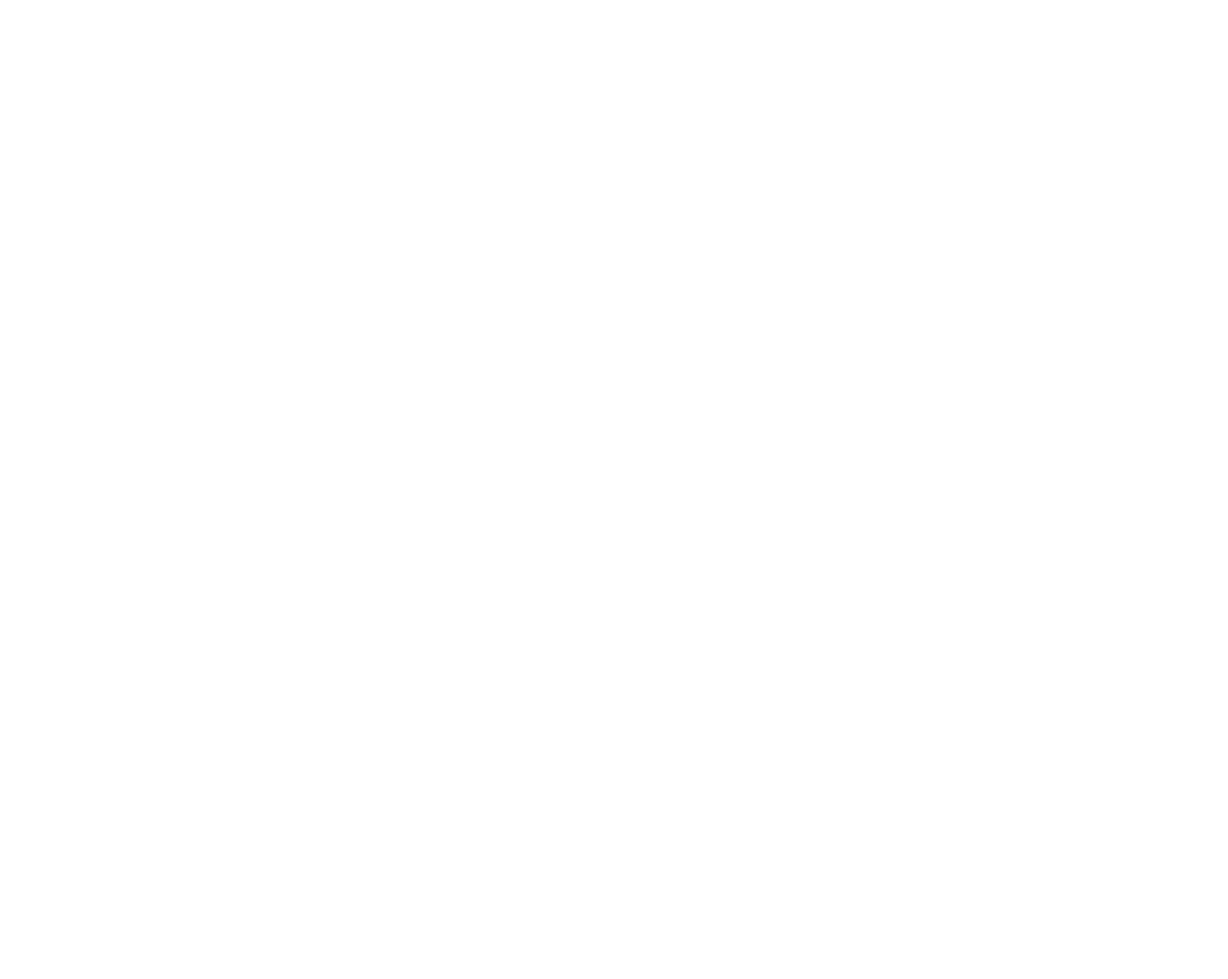
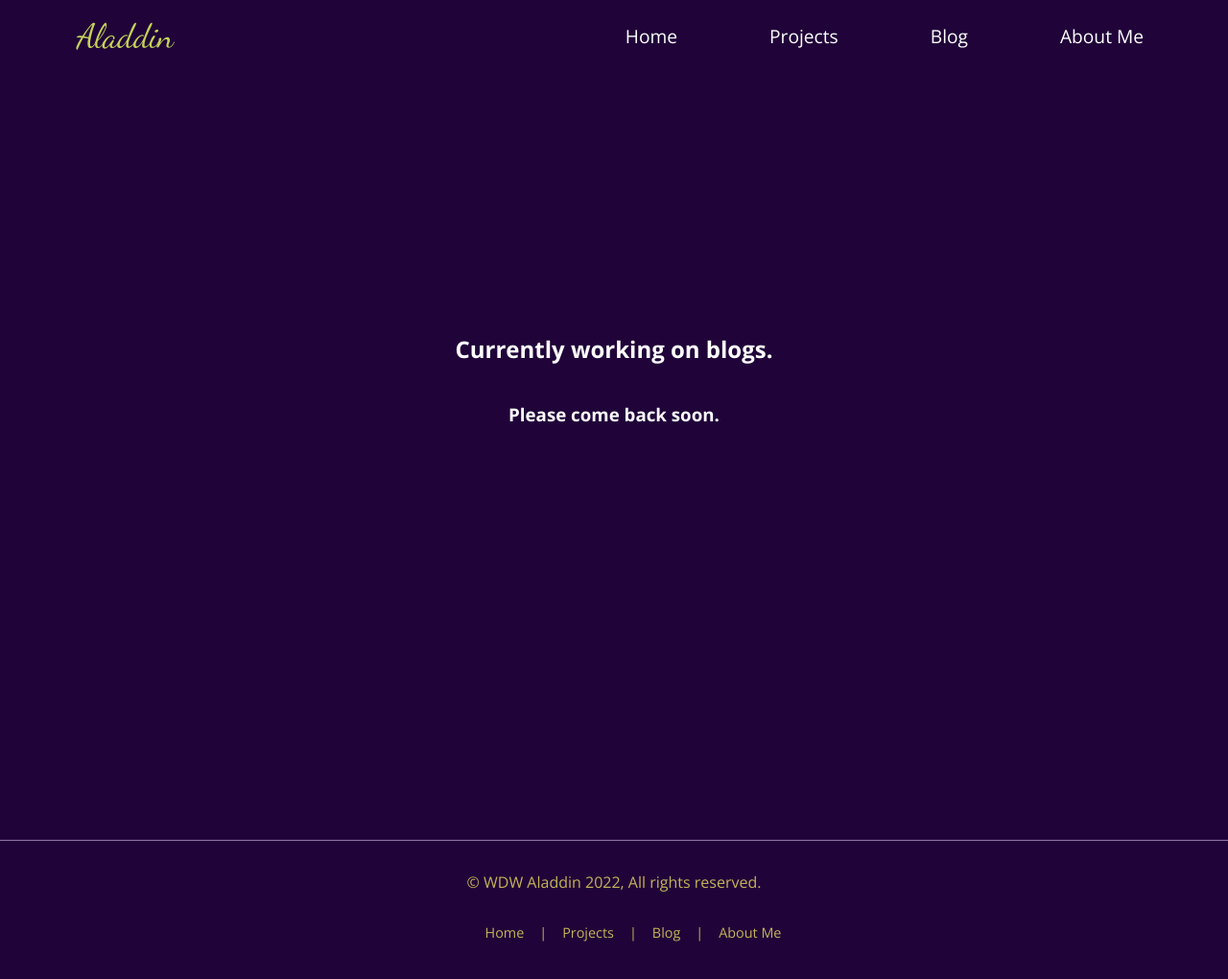
Before and after one commit to CSF2223/studentportfolio-MouanesGabriella, a plain HTML site: page blog.html in a window 1280 px wide. Shown: the whole page at 96% size. Before the commit the page ends 800 px from the top, so only its background shows below. Drawn offline with nearby package versions, Linux system fonts and the light colour scheme.

Commit message:
completed 4.10

```diff
--- a/aboutMe.html
+++ b/aboutMe.html
@@ -0,0 +1,59 @@
+<!DOCTYPE html>
+<html lang="en">
+<head>
+    <meta charset="UTF-8">
+    <meta name="viewport" content="width=device-width, initial-scale=1.0">
+    <meta http-equiv="X-UA-Compatible" content="ie=edge">
+    <link rel="stylesheet" href="style.css" type="text/css" />
+    <link rel="stylesheet" href="nav.css" type="text/css" />
+
+    <title>About Me</title>
+</head>
+<body>
+
+    <!-- Navigation Menu -->
+    <nav class="navbar">
+        <!-- logo -->
+        <div class="logo">Aladdin</div>
+        <!-- hamburger toggle -->
+        <a href="#" class="toggle-button">
+            <span class="bar"></span>
+            <span class="bar"></span>
+            <span class="bar"></span>
+
+        </a>
+        <!-- page navigation links -->
+        <div class="navbar-links">
+            <ul>
+                <li><a href="index.html">Home</a></li>
+                <li><a href="projects.html">Projects</a></li>
+                <li><a href="blog.html">Blog</a></li>
+                <li><a href="aboutMe.html">About Me</a></li>
+            </ul>    <!-- close ul list -->
+        </div>    <!-- close navbar links class -->
+    </nav>    <!-- close nav bar class -->
+
+    <section class="filler">
+        <h1>To be completed by the students.</h1>
+        <h3>On their personal student portfolio.</h3>
+    </section>
+
+
+
+        <footer>
+            <p class="copyright">&copy; WDW Aladdin 2022, All rights reserved.</p>
+            <ul class="bottomNav">
+                <li><a href="index.html">Home</a></li>
+                <li class="divider">|</li>
+                 <li><a href="projects.html">Projects</a></li>
+                <li class="divider">|</li>
+                 <li><a href="blog.html">Blog</a></li>
+                <li class="divider">|</li>
+                 <li><a href="AboutMe.html">About Me</a></li>
+            </ul>
+        </footer>
+
+    <script type="text/javascript" src="script.js"></script>
+
+</body>
+</html>
--- a/blog.html
+++ b/blog.html
@@ -0,0 +1,59 @@
+<!DOCTYPE html>
+<html lang="en">
+<head>
+    <meta charset="UTF-8">
+    <meta name="viewport" content="width=device-width, initial-scale=1.0">
+    <meta http-equiv="X-UA-Compatible" content="ie=edge">
+    <link rel="stylesheet" href="style.css" type="text/css" />
+    <link rel="stylesheet" href="nav.css" type="text/css" />
+
+    <title>Aladdin's Blog</title>
+</head>
+<body>
+
+    <!-- Navigation Menu -->
+    <nav class="navbar">
+        <!-- logo -->
+        <div class="logo">Aladdin</div>
+        <!-- hamburger toggle -->
+        <a href="#" class="toggle-button">
+            <span class="bar"></span>
+            <span class="bar"></span>
+            <span class="bar"></span>
+
+        </a>
+        <!-- page navigation links -->
+        <div class="navbar-links">
+            <ul>
+                <li><a href="index.html">Home</a></li>
+                <li><a href="projects.html">Projects</a></li>
+                <li><a href="blog.html">Blog</a></li>
+                <li><a href="aboutMe.html">About Me</a></li>
+            </ul>    <!-- close ul list -->
+        </div>    <!-- close navbar links class -->
+    </nav>    <!-- close nav bar class -->
+
+    <section class="filler">
+        <h1>Currently working on blogs.</h1>
+        <h3>Please come back soon.</h3>
+    </section>
+
+
+
+        <footer>
+            <p class="copyright">&copy; WDW Aladdin 2022, All rights reserved.</p>
+            <ul class="bottomNav">
+                <li><a href="index.html">Home</a></li>
+                <li class="divider">|</li>
+                 <li><a href="projects.html">Projects</a></li>
+                <li class="divider">|</li>
+                 <li><a href="blog.html">Blog</a></li>
+                <li class="divider">|</li>
+                 <li><a href="AboutMe.html">About Me</a></li>
+            </ul>
+        </footer>
+
+    <script type="text/javascript" src="script.js"></script>
+
+</body>
+</html>
--- a/style.css
+++ b/style.css
@@ -153,7 +153,14 @@ footer {
     display: block;
 }
 
-
+.filler {
+    display: flex;
+    flex-direction:column;
+    align-items:center;
+    justify-content:center;
+    margin:0;
+    height: 80vh;
+}
 
 
 
```
Also changed, not shown: index.html (+1 -2 lines), projects.html (+17 -5 lines).
